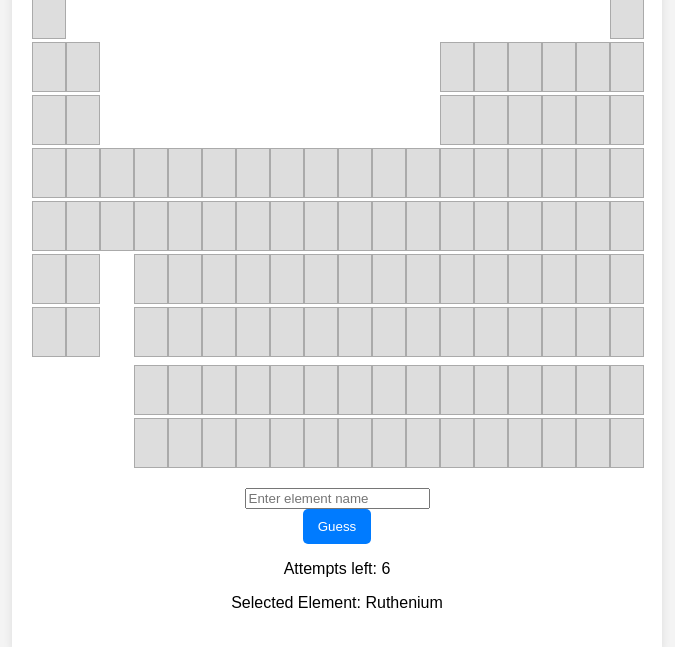
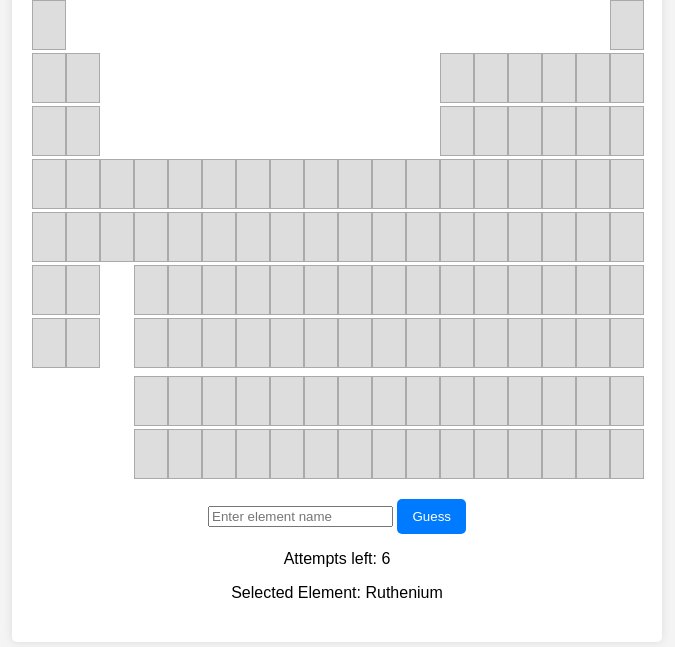
Before and after one commit to mlederbauer/elementle, a plain HTML site: page index.html in a window 1280 px wide. Shown: the part 137-784 px from the top of the page, without its empty margins (303-978 px from the left). Drawn offline with Linux system fonts and the light colour scheme.

Commit message:
styles page front

```diff
--- a/styles.css
+++ b/styles.css
@@ -128,3 +128,7 @@ button:hover {
 .transparentInfoRectangle {
     opacity: 0;
 }
+
+#inputContainer {
+    display: inline-block;
+}
```
